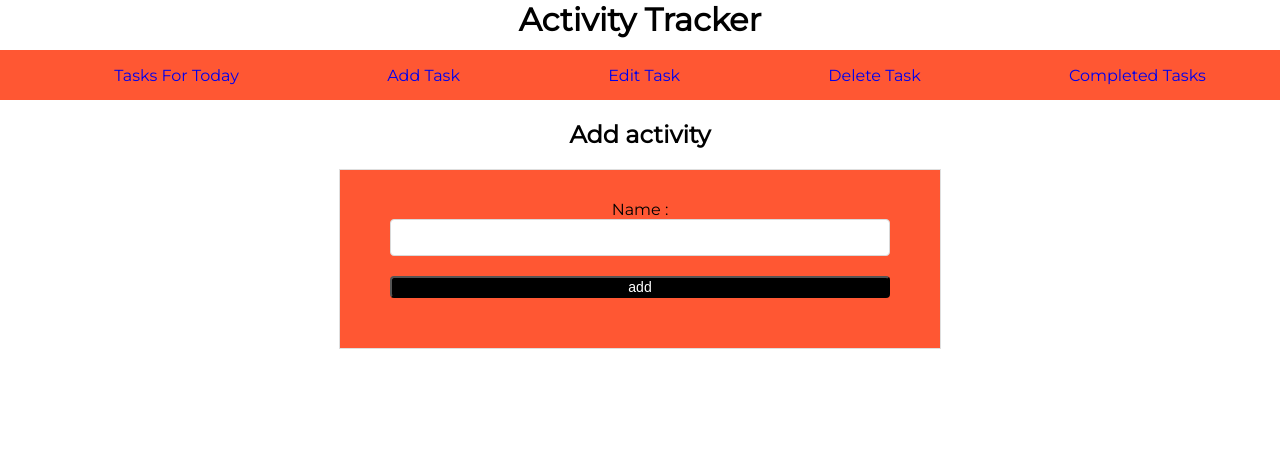
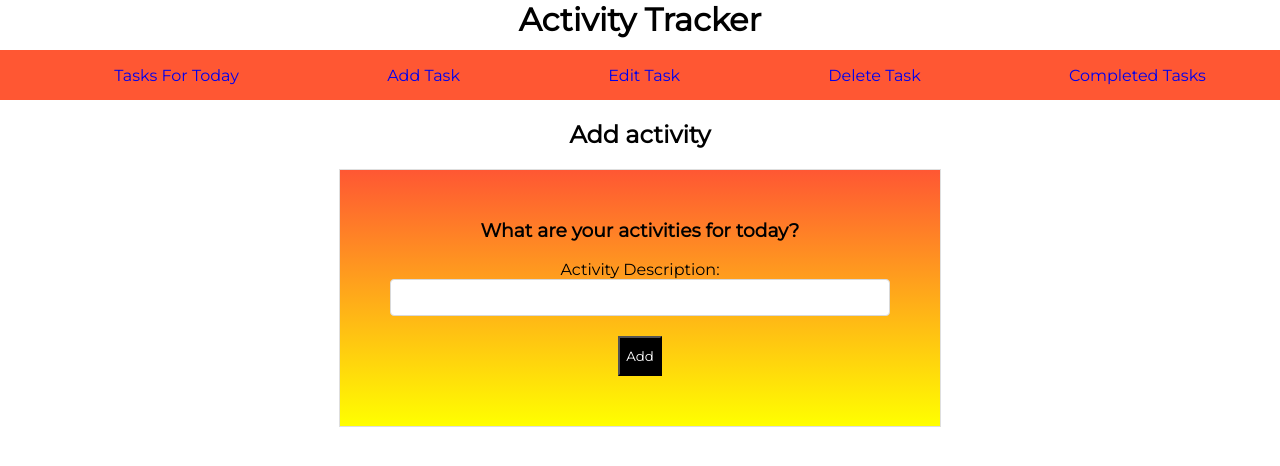
Before and after one commit to zahariaflavia/To-do-app, a React (Create React App) app in the folder to-do-app/: page /add in a window 1280 px wide. Shown: the top 466 px of the page. Built offline with nearby package versions, Linux system fonts and the light colour scheme.

Commit message:
changed layout

```diff
--- a/to-do-app/src/App.css
+++ b/to-do-app/src/App.css
@@ -46,7 +46,8 @@ margin:auto;
 }
 
 form {
-  background: #FF5733;
+  /*background: #FF5733;*/
+  background-image: linear-gradient(180deg, #FF5733, yellow);
   border: 1px solid #dedede;
   display: flex;
   flex-direction: column;
@@ -64,11 +65,22 @@ input {
   width: 100%;
 }
 
-.button {
+/* .button {
   background-color: black;
   color: white;
-  font-family: sans-serif;
-  font-size: 14px;
+  font-family:  'Montserrat',sans-serif;
+  font-size: 16px;
   margin: 20px 0px;
   border-radius: 4px;
+  width:70px;
+} */
+
+.button{
+  background-color:black;
+  color:white;
+  font-family: 'Montserrat',sans-serif;
+  width:100 px;
+  height:40px;
+  margin:20px 0px;
+  border-radius: 4 px;
 }
--- a/to-do-app/src/components/AddTask.js
+++ b/to-do-app/src/components/AddTask.js
@@ -19,8 +19,11 @@ const AddTask=()=>{
     return <div className="items">
         <h2>Add activity</h2>
         <form onSubmit={handleSubmit} className="form">
-        <div className='form-control'>
-            <label htmlFor='name'>Name : </label>
+          <h3>What are your activities for today?</h3>
+        <div>
+            <label htmlFor='name'>Activity Description: </label>
+            </div>
+            <div>
             <input
               type='text'
               id='name'
@@ -30,9 +33,9 @@ const AddTask=()=>{
               required
             />
             </div>
-            <button type='submit' className='button' >
-            add
-          </button>
+            <div>
+            <button type='submit' className='button' >Add </button>
+          </div>
             </form>
 
     </div>
```
